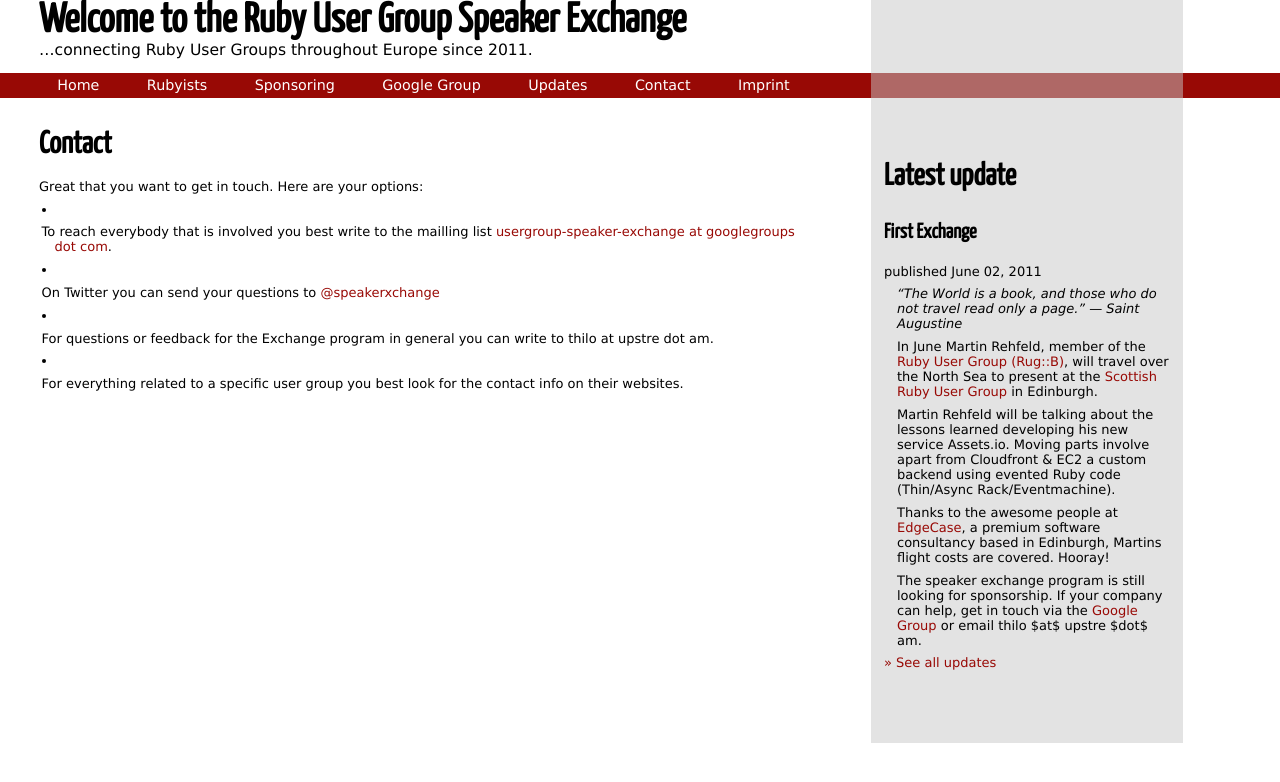
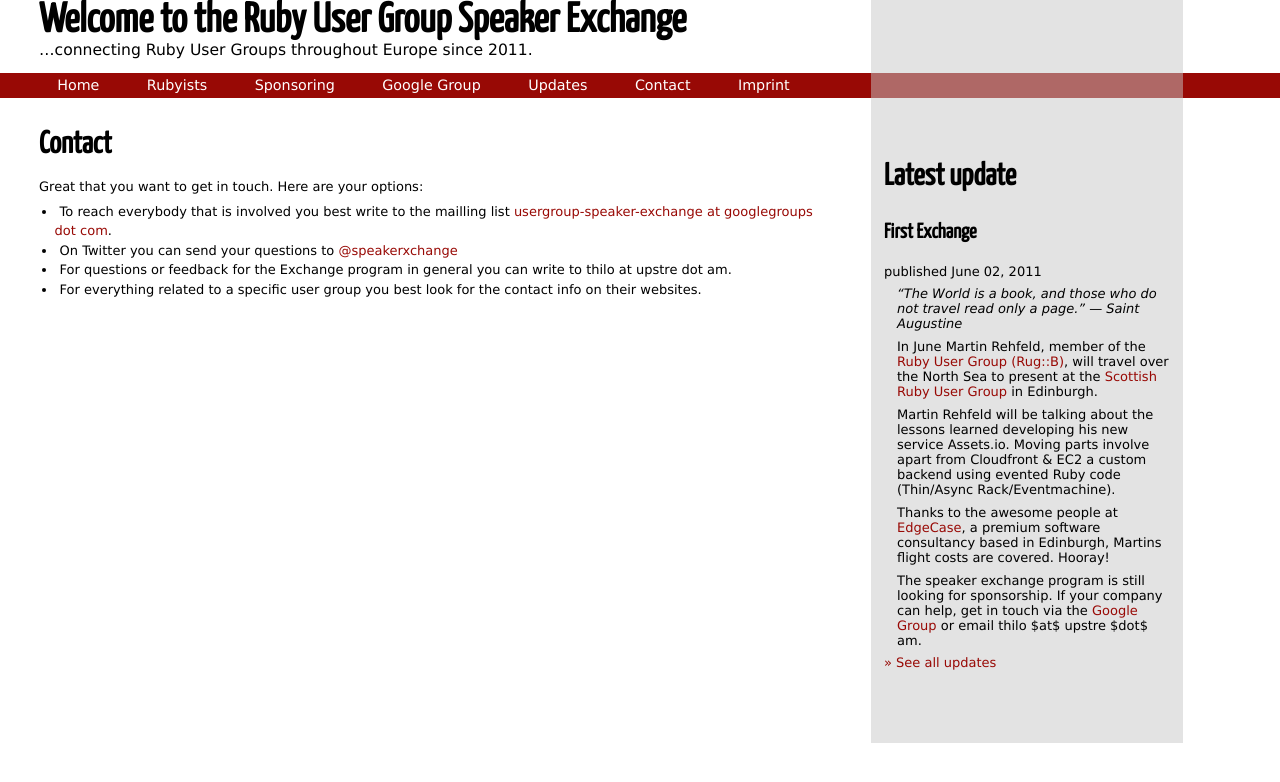
Before and after one commit to thilo/speakerexchange, a Jekyll site: the page built from contact.md, in a window 1280 px wide. Shown: the top 782 px of the page. Built offline with Jekyll 4.4.1, drawn with Linux system fonts in a browser that asks for light colours.

```diff
--- a/Gemfile
+++ b/Gemfile
@@ -1,2 +1,8 @@
 source :rubygems
 gem 'sinatra'
+
+group :development do
+  gem 'rake'
+  gem 'compass'
+  gem 'jekyll'
+end
--- a/contact.md
+++ b/contact.md
@@ -6,9 +6,6 @@ title: Contact
 Great that you want to get in touch. Here are your options:
 
 * To reach everybody that is involved you best write to the mailling list [usergroup-speaker-exchange at googlegroups dot com](https://groups.google.com/group/usergroup-speaker-exchange).
-
 * On Twitter you can send your questions to [@speakerxchange](http://twitter.com/#!/speakerxchange)
-
 * For questions or feedback for the Exchange program in general you can write to thilo at upstre dot am.
-
 * For everything related to a specific user group you best look for the contact info on their websites.
--- a/css/src/site.scss
+++ b/css/src/site.scss
@@ -107,6 +107,10 @@ ul#navigation {
   padding-bottom: 2em;
 }
 
+#main ul li {
+  line-height: 1.5em;
+}
+
 /* sidebar */
 
 #sidebar {
--- a/css/stylesheets/site.css
+++ b/css/stylesheets/site.css
@@ -129,8 +129,13 @@ ul#navigation li a:hover {
   padding-bottom: 2em;
 }
 
+/* line 110, ../src/site.scss */
+#main ul li {
+  line-height: 1.5em;
+}
+
 /* sidebar */
-/* line 112, ../src/site.scss */
+/* line 116, ../src/site.scss */
 #sidebar {
   background: rgba(200, 200, 200, 0.5);
   position: absolute;
@@ -142,7 +147,7 @@ ul#navigation li a:hover {
   height: 600px;
 }
 
-/* line 123, ../src/site.scss */
+/* line 127, ../src/site.scss */
 .warning {
   background: url("http://guides.rubyonrails.org/images/tab_yellow.gif") no-repeat scroll left top #fff9d8;
   border: medium none;
@@ -151,23 +156,23 @@ ul#navigation li a:hover {
   padding: 1.25em 1.25em 1.25em 48px;
 }
 
-/* line 131, ../src/site.scss */
+/* line 135, ../src/site.scss */
 .warning a {
   color: #980905;
 }
 
 /* a single post */
-/* line 138, ../src/site.scss */
+/* line 142, ../src/site.scss */
 .post .content {
   margin-left: 1em;
 }
 
-/* line 143, ../src/site.scss */
+/* line 147, ../src/site.scss */
 .post h3 {
   display: inline-block;
 }
 
-/* line 147, ../src/site.scss */
+/* line 151, ../src/site.scss */
 .post .permalink {
   margin-left: 3em;
 }
```
Also changed, not shown: imprint.md (+0 -3 lines), Gemfile.lock.
